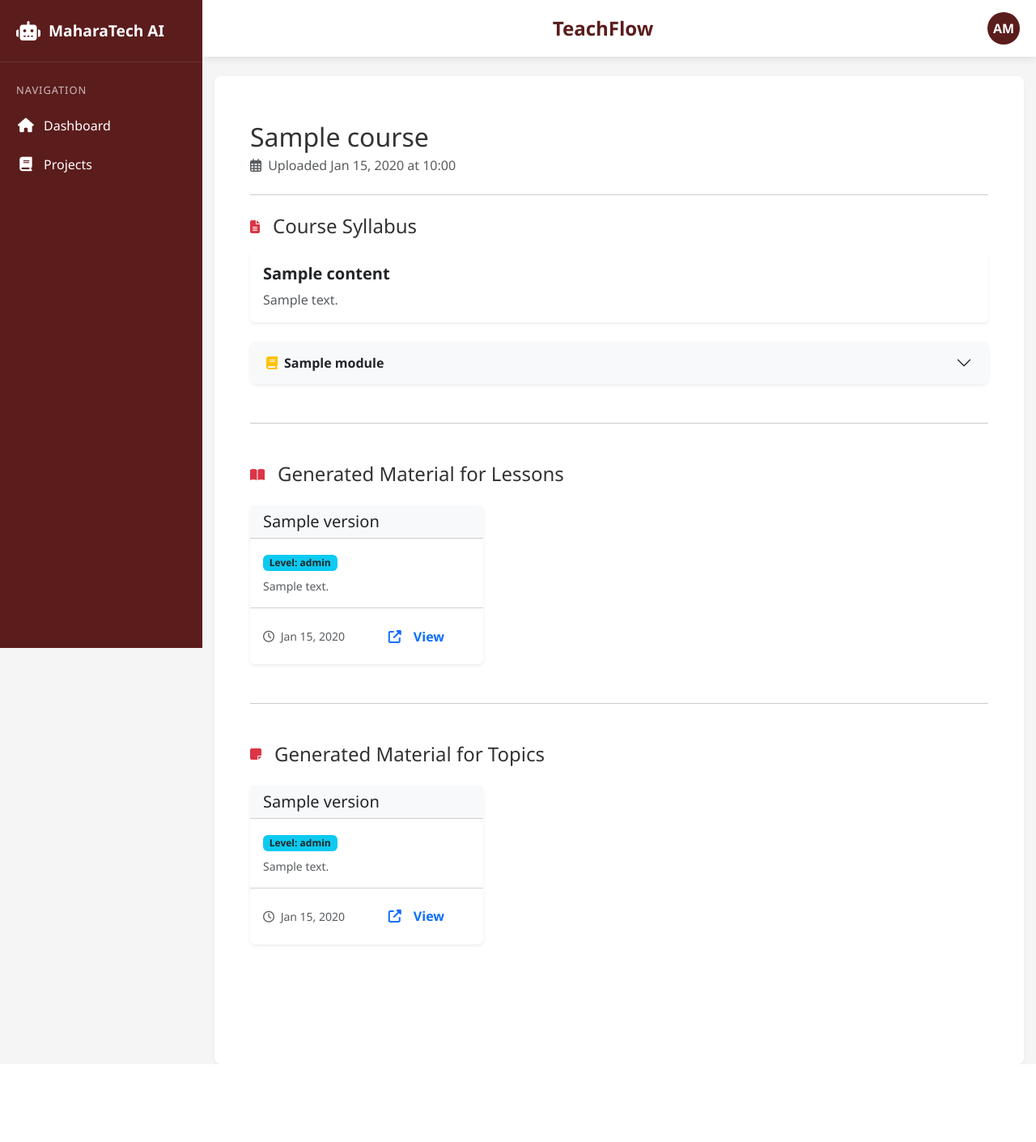
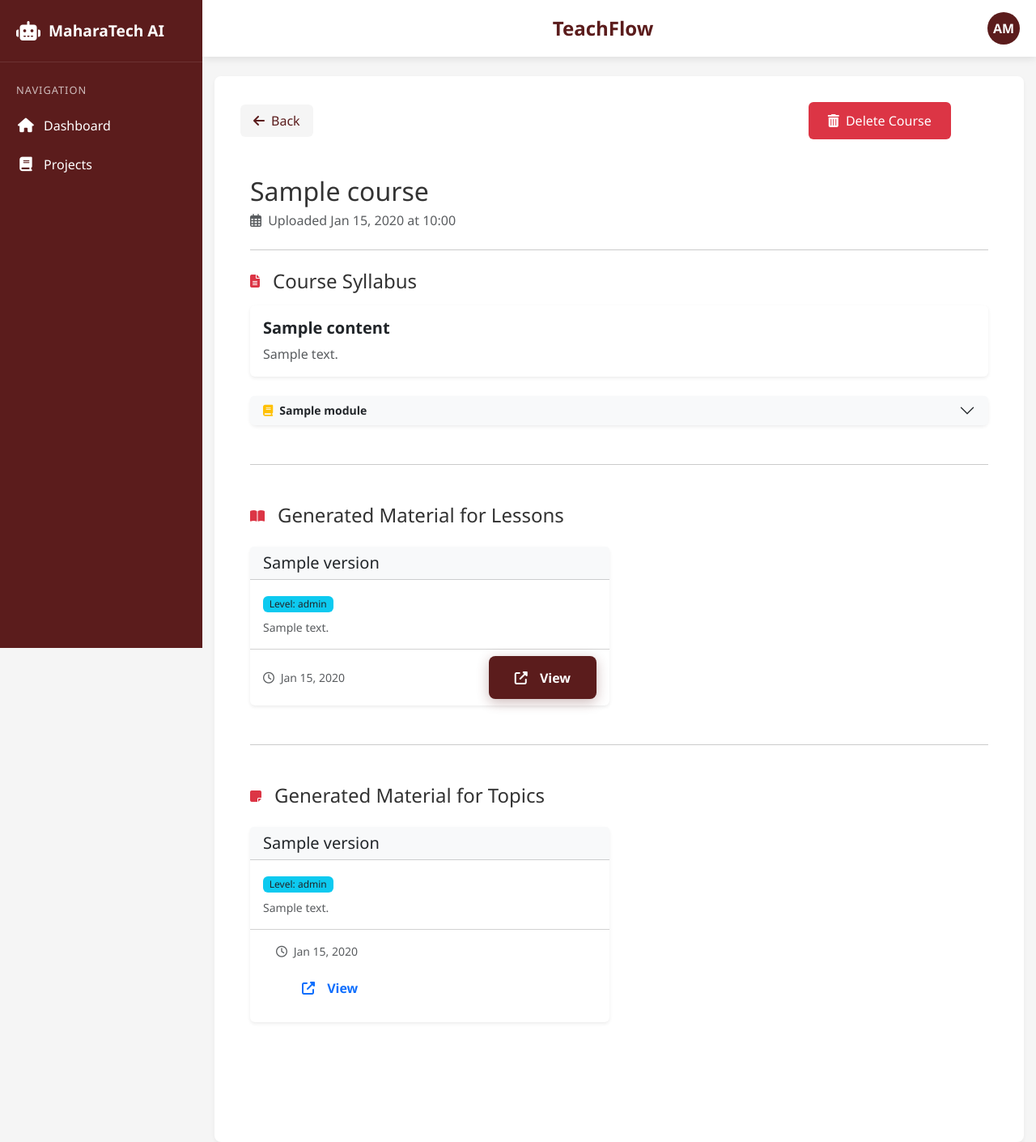
Before and after one commit to adelian14/ITI-Graduation-Project, a Flask app: template app/templates/course_dashboard.html in a window 1280 px wide. Shown: the whole page at 81% size. Before the commit the page ends 1314 px from the top, so only its background shows below. Run offline with Flask 3, Linux system fonts and the light colour scheme; the template is opened without the code that fills it: most values are stand-ins (such as "Sample title", 1, 10 or a date in 2020).

Commit message:
enhancing ui

```diff
--- a/app/templates/course_dashboard.html
+++ b/app/templates/course_dashboard.html
@@ -1,5 +1,13 @@
 {% extends 'base.html' %}
 {% block content %}
+
+<div class="project-dashboard">
+    <button onclick="window.history.back()" class="btn-back">
+        <i class="fas fa-arrow-left"></i> Back
+    </button>
+    <button class="del btn-danger-delete" data-bs-toggle="modal" data-bs-target="#deleteCourseModal">
+                <i class="fas fa-trash-alt me-1"></i> Delete Course
+            </button>
 
 <div class="container-fluid py-4">
     <!-- Document Header -->
@@ -63,7 +71,7 @@
                                         <p class="text-muted mb-3">{{ lesson.description }}</p>
                                         <div class="d-flex justify-content-between align-items-center mb-3">
                                             <a href="/projects/{{ project.id }}/lessons/{{ lesson.id }}"
-                                                class="btn btn-sm btn-primary">
+                                                class="btn btn-sm btn primary-btn">
                                                 <i class="fas fa-eye me-1"></i> View Lesson
                                             </a>
                                             <span class="badge bg-light text-dark">
@@ -137,7 +145,7 @@
                                 {{ version.generatedAt.strftime('%b %d, %Y') }}
                             </small>
                             <a href="/projects/{{ project.id }}/gen_material/{{ version.id }}"
-                               class="btn btn-sm btn-outline-primary">
+                               class="btn primary-btn">
                                 <i class="fas fa-external-link-alt me-1"></i> View
                             </a>
                         </div>
@@ -178,13 +186,13 @@
                         <p class="card-text text-muted small">{{ version.description|truncate(100) }}</p>
                     </div>
                     <div class="card-footer bg-transparent">
-                        <div class="d-flex justify-content-between align-items-center">
-                            <small class="text-muted">
+                        <div class="card-footer bg-white border-0">
+    <small class="text-muted d-block mb-2">
         <i class="far fa-clock me-1"></i>
         {{ version.generatedAt.strftime('%b %d, %Y') }}
     </small>
-                            <a href="/projects/{{ project.id }}/gen_material/{{ version.id }}"
-                               class="btn btn-sm btn-outline-primary">
+    <a href="/projects/{{ project.id }}/documents/{{ doc.id }}/gen_material/{{ version.id }}"
+       class="btn btn-sm btn-outline-primary w-100">
         <i class="fas fa-external-link-alt me-1"></i> View
     </a>
 </div>
@@ -203,6 +211,56 @@
     </div>
 </div>
 
+</div>
+<style>
 
-
+    .del.btn-danger-delete {
+        background-color: #dc3545;
+        color: white;
+        margin-left: 38rem;
+        padding: 0.7rem 1.5rem;
+        text-decoration: none;
+        border: none;
+        border-radius: 6px;
+    }
+     .accordion-button {
+        padding: 0.5rem 1rem;
+        font-size: 0.875rem;
+        background-color: white;
+        color: #212529;
+    }
+    .accordion-button:not(.collapsed) {
+        background-color: white;
+        color: #212529;
+        box-shadow: none;
+    }
+    .accordion-button:focus {
+        box-shadow: none;
+        border-color: rgba(0,0,0,.125);
+    }
+    .accordion-body {
+        padding: 0.5rem 1rem;
+    }
+    .smaller {
+        font-size: 0.8rem;
+    }
+    .card, .accordion-item, .list-group-item {
+        transition: all 0.2s ease;
+    }
+    .card:hover {
+        box-shadow: 0 4px 8px rgba(0,0,0,0.05);
+    }
+    .list-group-item:hover {
+        background-color: #f8f9fa;
+    }
+    .badge {
+        font-weight: normal;
+    }
+@media (min-width: 992px) {
+    .row-cols-lg-3>* {
+        flex: 0 0 auto;
+        width: 50%;
+    }
+}
+</style>
 {% endblock %}
--- a/app/templates/project_dashboard.html
+++ b/app/templates/project_dashboard.html
@@ -4,12 +4,15 @@
     <button onclick="window.history.back()" class="btn-back">
         <i class="fas fa-arrow-left"></i> Back
     </button>
-
+   <button class="del btn-danger-delete" data-bs-toggle="modal" data-bs-target="#deleteCourseModal">
+                <i class="fas fa-trash-alt me-1"></i> Delete Course
+            </button>
     <!-- Project Header -->
     <div class="project-header">
         <div class="project-meta">
             <span class="badge"><i class="fas fa-book"></i> Project</span>
             <span><i class="fas fa-calendar-alt"></i> Created: {{ project.createdAt.strftime('%B %d, %Y') }}</span>
+        </button>
         </div>
 
         <h1 class="project-title">{{ project.title }}</h1>
--- a/app/templates/static/css/styles.html
+++ b/app/templates/static/css/styles.html
@@ -847,4 +847,13 @@
     background-color: #ff4d4f;
     color: white;
 }
+.del.btn-danger-delete {
+        background-color: #dc3545;
+        color: white;
+        margin-left: 38rem;
+        padding: 0.7rem 1.5rem;
+        text-decoration: none;
+        border: none;
+        border-radius: 6px;
+    }
 </style>
```
Lines whose indentation alone changed are shown as unchanged.
